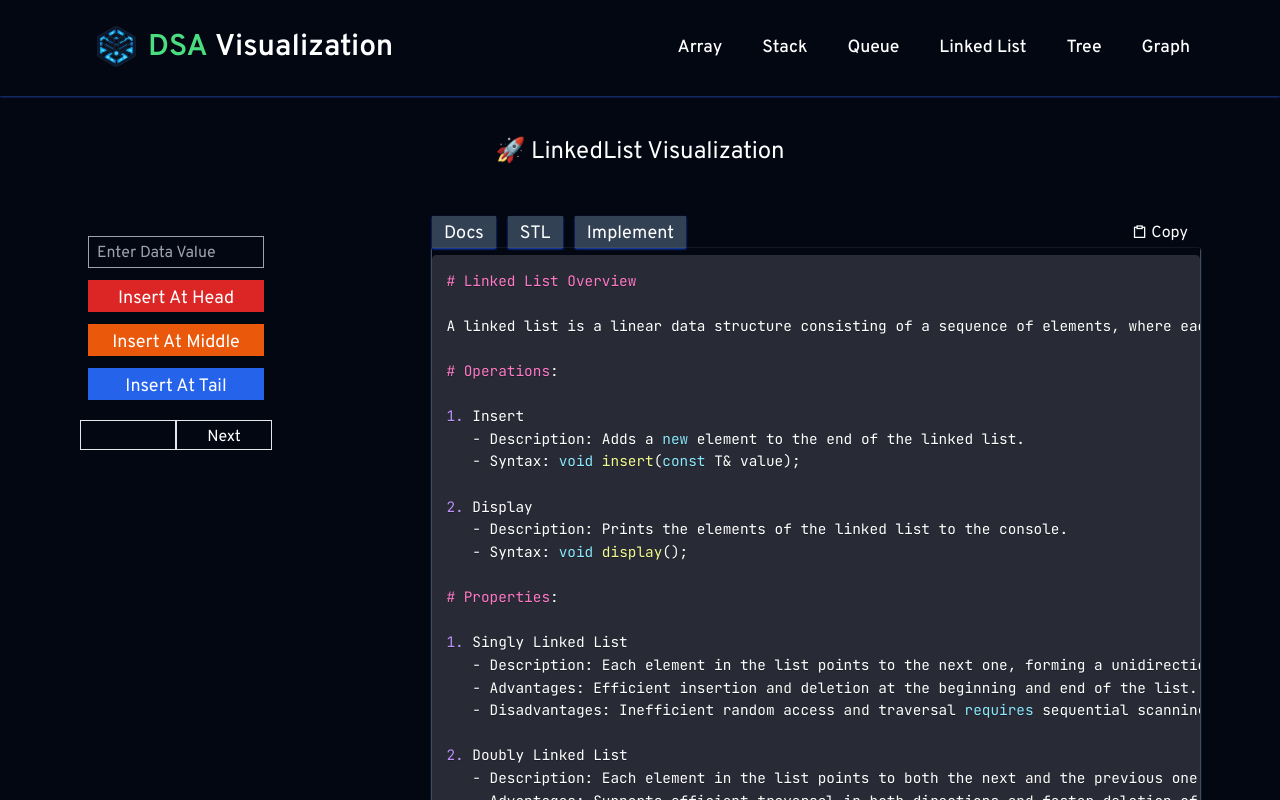
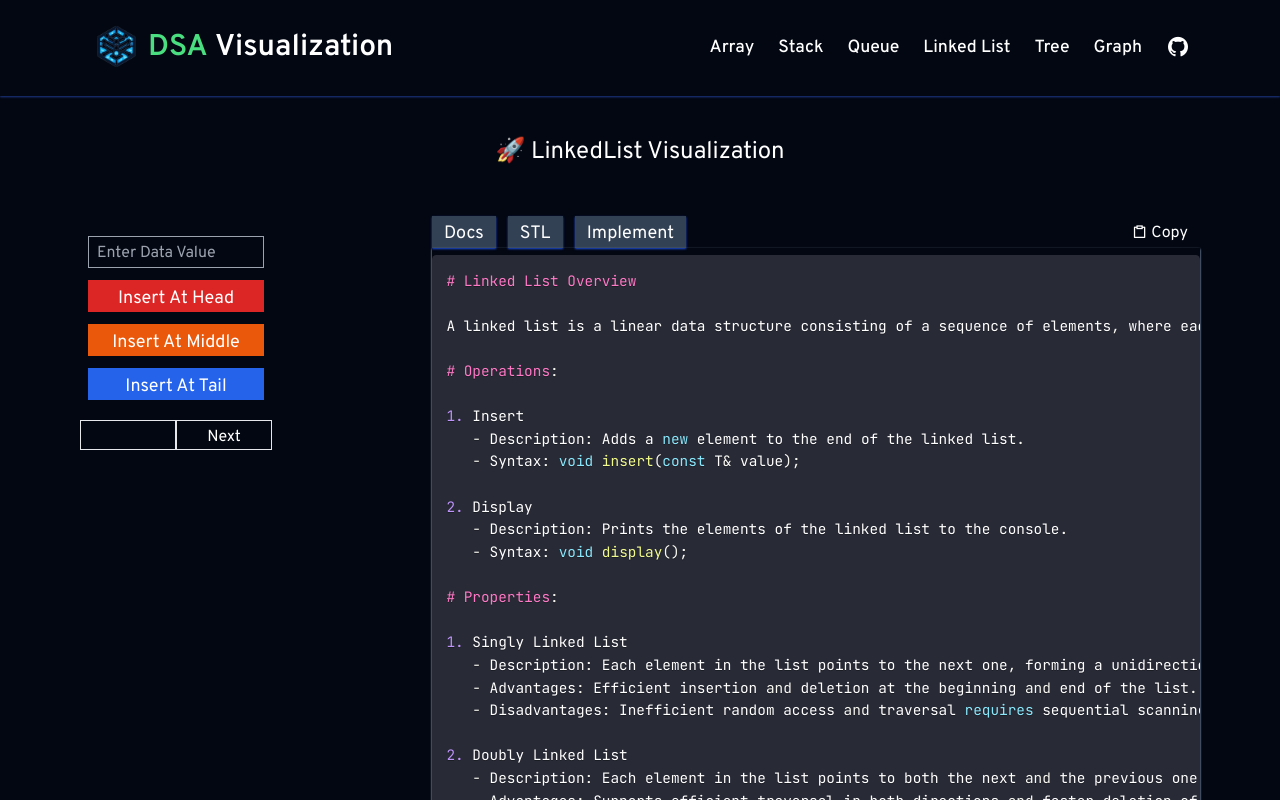
Before and after one commit to LokeshwarPrasad3/DSA-Visualization-Project, a React (Vite) app: page /linked-list in a window 1280 px wide. Shown: the top 800 px of the page. Built offline with nearby package versions, Linux system fonts and the light colour scheme; a web font is replaced by a local one.

Commit message:
added remix-icon and github repo link

```diff
--- a/package.json
+++ b/package.json
@@ -16,7 +16,7 @@
     "react-hot-toast": "^2.4.1",
     "react-router-dom": "^6.22.3",
     "react-syntax-highlighter": "^15.5.0",
-    "remixicon": "^4.2.0"
+    "remixicon": "^4.3.0"
   },
   "devDependencies": {
     "@types/react": "^18.2.66",
--- a/src/Components/Layout/Navbar.jsx
+++ b/src/Components/Layout/Navbar.jsx
@@ -64,7 +64,7 @@ const Navbar = () => {
         >
           <ul id="nav_ul">
             {navigationListDataStructures.map(({ route, name }) => (
-              <li key={name} className="nav_list pl-5">
+              <li key={name} className="nav_list pl-1">
                 <Link
                   onClick={toggleResNavbar}
                   className="nav_link hover:text-gray-300"
@@ -74,6 +74,17 @@ const Navbar = () => {
                 </Link>
               </li>
             ))}
+            {/* Github Code Button */}
+            <li className="nav_list pl-1">
+              <a
+                onClick={toggleResNavbar}
+                className="nav_link hover:text-gray-300"
+                target="_blank"
+                href="https://github.com/LokeshwarPrasad3/DSA-Visualization-Project"
+              >
+                <i className="ri-github-fill text-2xl"></i>
+              </a>
+            </li>
           </ul>
         </div>
         <div
```
Also changed, not shown: 1 other file (tests, documents, lock files or other folders).
